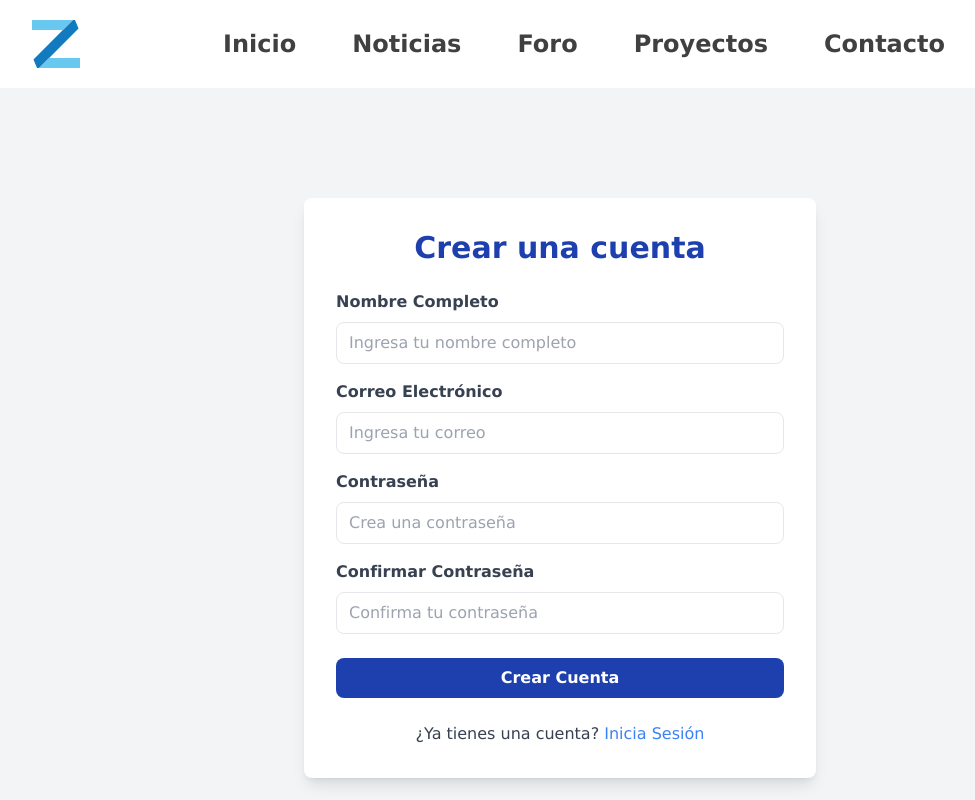
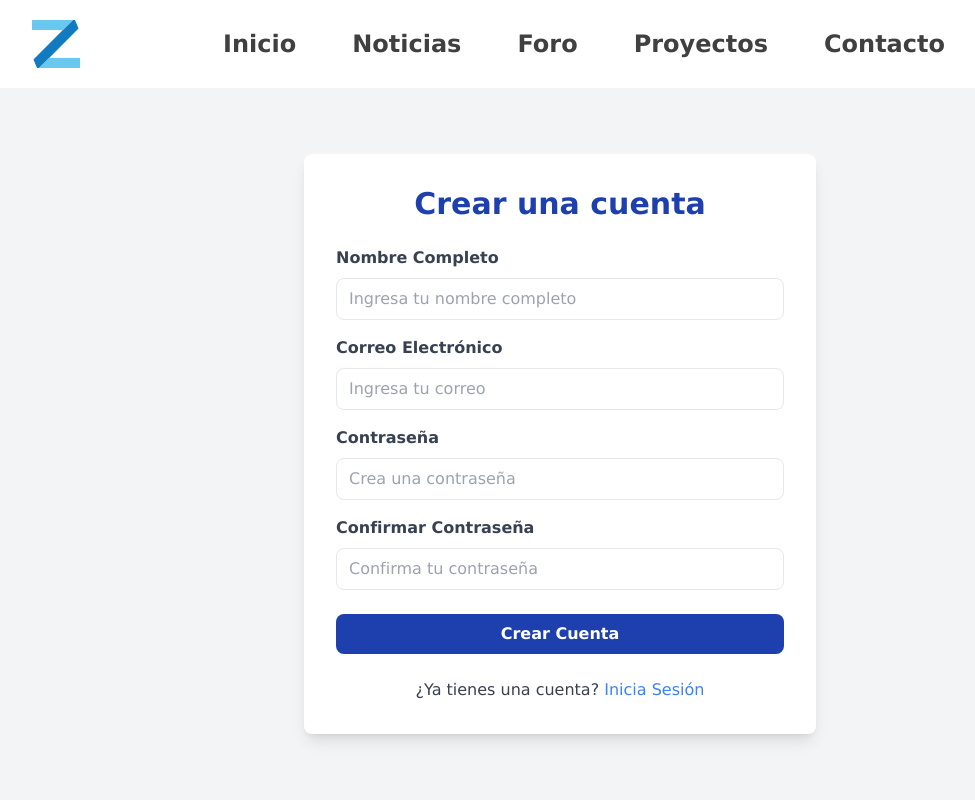
Before and after one commit to eliceoflmov72/Atlas, an Angular app: page /sign-up in a window 1280 px wide. Shown: the top 800 px of the page, without its empty margins (80-1055 px from the left). Built offline with nearby package versions, Linux system fonts and the light colour scheme.

Commit message:
register and login height fix

```diff
--- a/src/app/pages/auth/signin/signin.component.html
+++ b/src/app/pages/auth/signin/signin.component.html
@@ -1,4 +1,4 @@
-<div class="min-h-screen bg-gray-100 flex items-center justify-center">
+<div class="bg-gray-100 flex items-center justify-center banner px-3">
     <div class="bg-white p-8 rounded-lg shadow-lg max-w-md w-full">
       <h2 class="text-3xl font-bold text-blue-800 text-center mb-6">Iniciar Sesión</h2>
       <form>
--- a/src/app/pages/auth/signup/signup.component.html
+++ b/src/app/pages/auth/signup/signup.component.html
@@ -1,4 +1,4 @@
-<div class="min-h-screen bg-gray-100 flex items-center justify-center">
+<div class="banner bg-gray-100 flex items-center justify-center px-3">
     <div class="bg-white p-8 rounded-lg shadow-lg max-w-lg w-full">
       <h2 class="text-3xl font-bold text-blue-800 text-center mb-6">Crear una cuenta</h2>
       <form>
--- a/src/app/pages/contact/contact.component.html
+++ b/src/app/pages/contact/contact.component.html
@@ -1,6 +1,5 @@
 <div class="flex flex-col min-h-screen">
-    <!-- Banner sin imagen, pero con un diseño fuerte -->
-    <div class="banner text-white py-24 px-6 md:px-20 flex flex-col justify-center items-center rounded-lg">
+    <div class="text-white py-24 px-6 md:px-20 flex flex-col justify-center items-center rounded-lg">
       <h1 class="text-4xl md:text-5xl font-extrabold leading-tight mb-6 text-center">
         Conoce más sobre nosotros
       </h1>
--- a/src/app/pages/help/help.component.html
+++ b/src/app/pages/help/help.component.html
@@ -1,5 +1,4 @@
 <div class="flex flex-col min-h-screen">
-    <!-- Banner de ayuda -->
     <div class="bg-blue-900 text-white py-24 px-6 md:px-20 flex flex-col justify-center items-center rounded-lg">
         <h1 class="text-4xl md:text-5xl font-extrabold leading-tight mb-6 text-center">
             ¿Necesitas ayuda?
--- a/src/app/pages/home/home.component.scss
+++ b/src/app/pages/home/home.component.scss
@@ -1,11 +1,4 @@
-.banner {
-    min-height: calc(100vh - 76px);
-    @media (min-width: 1024px) {
-        min-height: calc(100vh - 88px);
-      }
-}
-/* Esto con los pixeles ajustados es horribles */
-/* Si hay otra forma de hacerlo mejor, hay que arreglarlo */
+
 
 
 .bannerImage {
--- a/src/app/pages/news/news.component.html
+++ b/src/app/pages/news/news.component.html
@@ -1,5 +1,5 @@
 <div class="flex flex-col">
-    <div class="banner text-white py-24 px-6 md:px-20 flex flex-wrap flex-col xl:flex-row justify-around items-center gap-8 rounded-lg">
+    <div class="text-white py-24 px-6 md:px-20 flex flex-wrap flex-col xl:flex-row justify-around items-center gap-8 rounded-lg">
       <div class="flex flex-col items-center md:items-start text-center md:text-left max-w-lg">
         <h1 class="text-4xl md:text-5xl font-extrabold leading-tight mb-4">Últimas Noticias</h1>
         <h2 class="text-xl md:text-2xl font-semibold opacity-80 mb-6">
--- a/src/styles.scss
+++ b/src/styles.scss
@@ -19,6 +19,15 @@ app-root {
     grid-template-rows: auto 0 1fr auto;
 }
 
+.banner {
+    min-height: calc(100vh - 76px);
+    @media (min-width: 1024px) {
+        min-height: calc(100vh - 88px);
+      }
+}
+/* Esto con los pixeles ajustados es horribles */
+/* Si hay otra forma de hacerlo mejor, hay que arreglarlo */
+
 @keyframes gradient {
     0% {background-position: 0% 50%;}
     50% {background-position: 100% 50%;}
```
